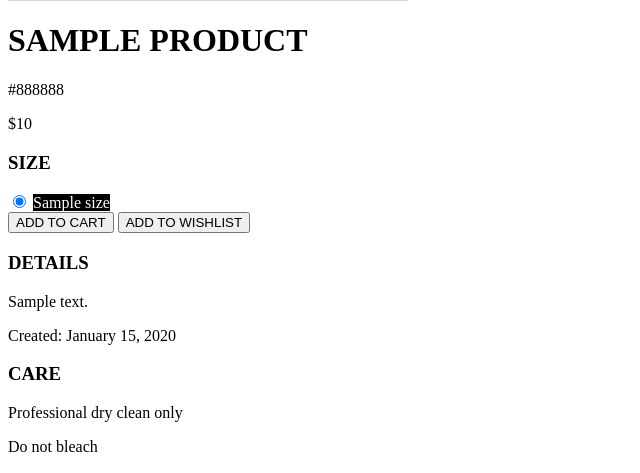
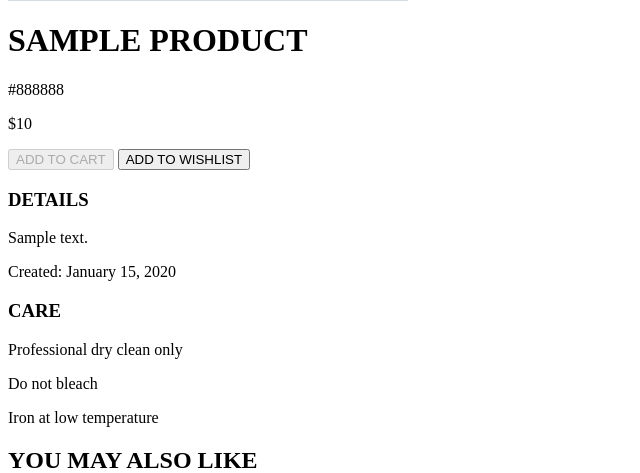
Before and after one commit to Aleksandra718/bookstore, a Django app: template main/templates/main/product_detail.html in a window 1280 px wide. Shown: the part 625-1098 px from the top of the page, without its empty margins (0-640 px from the left). Run offline with Django 5.2, Linux system fonts and the light colour scheme; the template is opened without the code that fills it: most values are stand-ins (such as "Sample title", 1, 10 or a date in 2020); grey boxes marked "Sample" are stand-in pictures.

Commit message:
изменить product_detail.html

```diff
--- a/main/templates/main/product_detail.html
+++ b/main/templates/main/product_detail.html
@@ -59,35 +59,6 @@
                 <p class="text-2xl font-bold text-gray-900">${{ product.price }}</p>
             </div>
 
-            <!-- Sizes -->
-            {% if product.product_sizes.all %}
-            <div>
-                <h3 class="text-sm font-medium text-gray-900 mb-3">SIZE</h3>
-                <div class="grid grid-cols-4 gap-2">
-                    {% for product_size in product.product_sizes.all %}
-                    <div class="size-option">
-                        <input type="radio"
-                               name="size"
-                               class="size-radio hidden"
-                               id="size-{{ product_size.id }}"
-                               value="{{ product_size.id }}"
-                               data-size="{{ product_size.size.name }}"
-                               {% if product_size.stock == 0 %}disabled{% endif %}
-                               {% if forloop.first and product_size.stock > 0 %}checked{% endif %}>
-                        <label for="size-{{ product_size.id }}"
-                               class="block border border-gray-300 py-2 px-3 text-sm font-medium text-center cursor-pointer hover:border-gray-900 transition-colors {% if product_size.stock == 0 %}opacity-50 cursor-not-allowed{% endif %}">
-                            {{ product_size.size.name }}
-                        </label>
-                    </div>
-                    {% endfor %}
-                </div>
-            </div>
-            {% else %}
-            <div>
-                <h3 class="text-sm font-medium text-gray-900 mb-3">SIZE</h3>
-                <p class="text-sm text-gray-600">No sizes available</p>
-            </div>
-            {% endif %}
 
             <!-- Add to Cart -->
             <div class="space-y-4">
```
